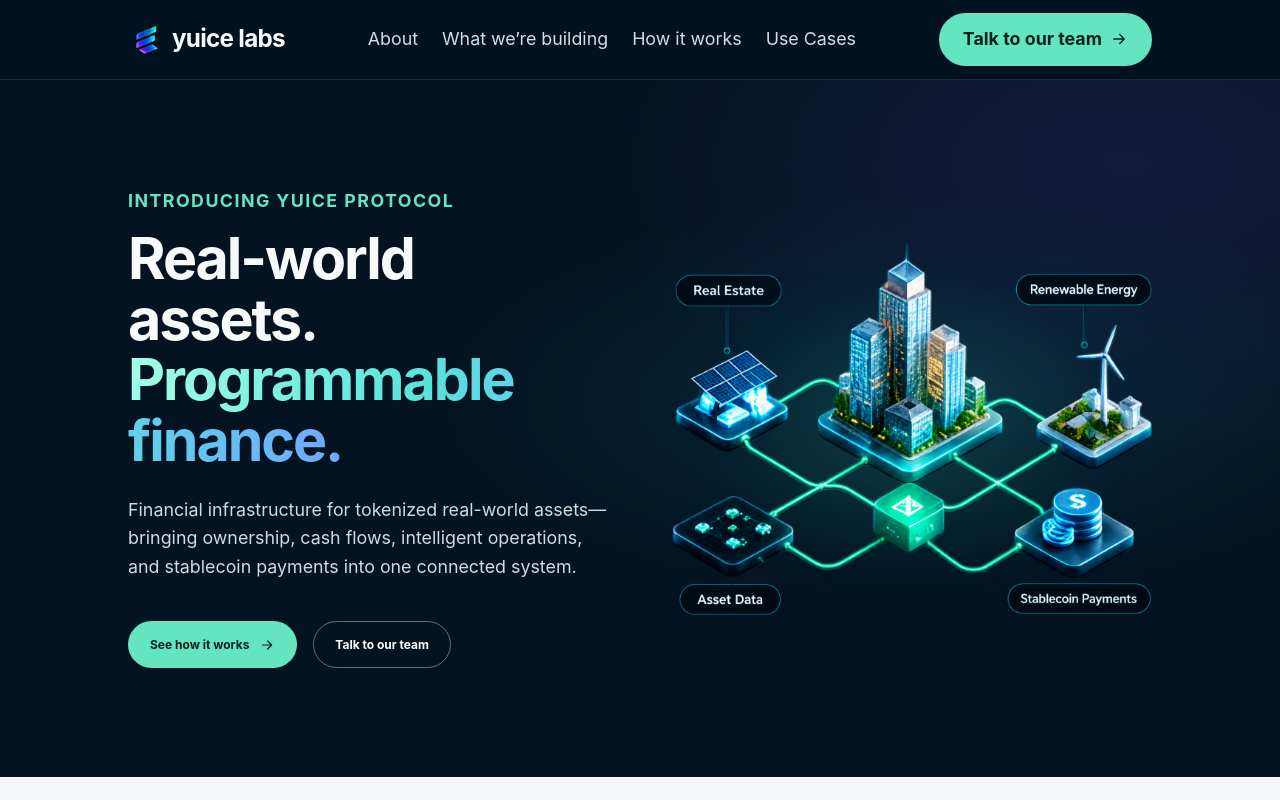
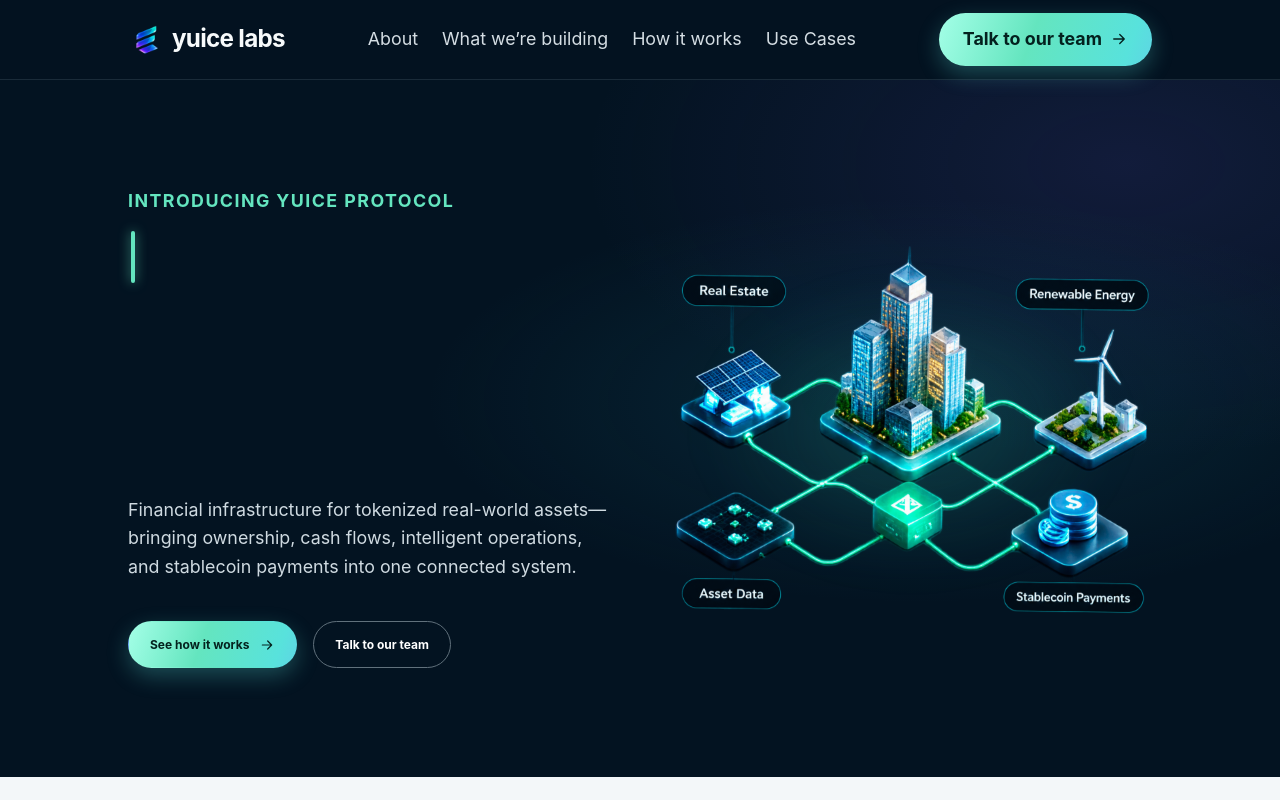
Before and after one commit to vision-world001/yuice-labs-website, a React (Vite) app: page / in a window 1280 px wide. Shown: the top 800 px of the page. Built offline with nearby package versions, Linux system fonts and the light colour scheme.

Commit message:
complete-firstpage

```diff
--- a/src/components/home/HeroIllustration.tsx
+++ b/src/components/home/HeroIllustration.tsx
@@ -1,7 +1,52 @@
+import { useEffect, useRef } from 'react';
+
+const MOVE_MS = 3200;
+
+function randomBetween(min: number, max: number) {
+  return min + Math.random() * (max - min);
+}
+
 export function HeroIllustration() {
+  const imageRef = useRef<HTMLImageElement>(null);
+
+  // Gentle float: every few seconds glide to a new random offset and tilt.
+  // The image is shrunk a little first and only moved within the room that frees up,
+  // so it never crosses the column (and page margin) edges.
+  useEffect(() => {
+    const image = imageRef.current;
+    if (!image || window.matchMedia('(prefers-reduced-motion: reduce)').matches) {
+      return undefined;
+    }
+
+    function float() {
+      if (!image) return;
+      const scale = randomBetween(0.96, 0.99);
+      const tilt = randomBetween(-0.8, 0.8);
+      // Room left around the shrunk, tilted image's bounding box.
+      const w = image.offsetWidth * scale;
+      const h = image.offsetHeight * scale;
+      const angle = (Math.abs(tilt) * Math.PI) / 180;
+      const boundW = w * Math.cos(angle) + h * Math.sin(angle);
+      const boundH = w * Math.sin(angle) + h * Math.cos(angle);
+      const roomX = Math.max(0, (image.offsetWidth - boundW) / 2 - 2);
+      const roomY = Math.max(0, (image.offsetHeight - boundH) / 2 - 2);
+      const x = randomBetween(-roomX, roomX);
+      const y = randomBetween(-roomY, roomY);
+      image.style.transform = `translate(${x.toFixed(1)}px, ${y.toFixed(1)}px) rotate(${tilt.toFixed(2)}deg) scale(${scale.toFixed(3)})`;
+    }
+
+    const start = window.setTimeout(float, 50);
+    const timer = window.setInterval(float, MOVE_MS);
+    return () => {
+      window.clearTimeout(start);
+      window.clearInterval(timer);
+    };
+  }, []);
+
   return (
     <div className="hero-art">
       <img
+        ref={imageRef}
         src="/hero-assets.png"
         width={1300}
         height={1010}
--- a/src/components/home/HeroSection.tsx
+++ b/src/components/home/HeroSection.tsx
@@ -1,6 +1,7 @@
 import { HeroIllustration } from './HeroIllustration';
 import { Icon } from '../ui/Icon';
 import { SectionLabel } from '../ui/SectionLabel';
+import { TypewriterTitle } from './TypewriterTitle';
 
 export function HeroSection() {
   return (
@@ -8,11 +9,7 @@
       <div className="page-width hero-grid">
         <div className="hero-copy">
           <SectionLabel>Introducing Yuice Protocol</SectionLabel>
-          <h1>
-            Real-world assets.
-            <br />
-            <span>Programmable finance.</span>
-          </h1>
+          <TypewriterTitle lead="Real-world assets." accent="Programmable finance." />
           <p>
             Financial infrastructure for tokenized real-world assets—bringing
             ownership, cash flows, intelligent operations, and stablecoin
--- /dev/null
+++ b/src/components/home/TypewriterTitle.tsx
@@ -0,0 +1,82 @@
+import { useEffect, useState } from 'react';
+
+interface TypewriterTitleProps {
+  /** First line, in the regular title colour. */
+  lead: string;
+  /** Second line, in the gradient accent. */
+  accent: string;
+}
+
+const TYPE_MS = 65;
+const DELETE_MS = 32;
+const HOLD_MS = 2400;
+const RESTART_MS = 600;
+
+type Phase = 'typing' | 'holding' | 'deleting' | 'waiting';
+
+/**
+ * Types the title out character by character, holds it, erases it, and repeats.
+ * The full text is always rendered invisibly underneath so the layout never shifts,
+ * and assistive technology reads the complete title via aria-label.
+ */
+export function TypewriterTitle({ lead, accent }: TypewriterTitleProps) {
+  const total = lead.length + accent.length;
+  const [count, setCount] = useState(0);
+  const [phase, setPhase] = useState<Phase>('typing');
+  const [reduceMotion, setReduceMotion] = useState(
+    () => typeof window !== 'undefined' && window.matchMedia('(prefers-reduced-motion: reduce)').matches,
+  );
+
+  useEffect(() => {
+    const query = window.matchMedia('(prefers-reduced-motion: reduce)');
+    const update = () => setReduceMotion(query.matches);
+    query.addEventListener('change', update);
+    return () => query.removeEventListener('change', update);
+  }, []);
+
+  useEffect(() => {
+    if (reduceMotion) return undefined;
+
+    let delay = TYPE_MS;
+    let next: () => void;
+    if (phase === 'typing') {
+      next = count < total ? () => setCount(count + 1) : () => setPhase('holding');
+    } else if (phase === 'holding') {
+      delay = HOLD_MS;
+      next = () => setPhase('deleting');
+    } else if (phase === 'deleting') {
+      delay = DELETE_MS;
+      next = count > 0 ? () => setCount(count - 1) : () => setPhase('waiting');
+    } else {
+      delay = RESTART_MS;
+      next = () => setPhase('typing');
+    }
+
+    const timer = window.setTimeout(next, delay);
+    return () => window.clearTimeout(timer);
+  }, [count, phase, reduceMotion, total]);
+
+  const shown = reduceMotion ? total : count;
+  const leadShown = lead.slice(0, Math.min(shown, lead.length));
+  const accentShown = accent.slice(0, Math.max(0, shown - lead.length));
+  const caretOnAccent = shown > lead.length;
+  const caret = !reduceMotion && <span className="type-caret" aria-hidden="true" />;
+
+  return (
+    <h1 className="typewriter-title" aria-label={`${lead} ${accent}`}>
+      {/* Invisible full title reserves the final size. */}
+      <span className="typewriter-ghost" aria-hidden="true">
+        {lead}
+        <br />
+        <span className="title-accent">{accent}</span>
+      </span>
+      <span className="typewriter-live" aria-hidden="true">
+        {leadShown}
+        {!caretOnAccent && caret}
+        <br />
+        <span className="title-accent">{accentShown}</span>
+        {caretOnAccent && caret}
+      </span>
+    </h1>
+  );
+}
--- a/src/index.css
+++ b/src/index.css
@@ -36,6 +36,8 @@
   --muted: #aebbc6;
   --ink: #091a2a;
   --pale: #f3f7f9;
+  /* Shared gradient for every filled button (same family as the hero accent text) */
+  --gradient-cta: linear-gradient(110deg, #a4ffe7 0%, #64e5bf 30%, #58e2dc 60%, #72a7ff 100%);
 }
 
 * { box-sizing: border-box; }
@@ -58,8 +60,8 @@
 .main-nav a { height: 100%; position: relative; display: flex; align-items: center; transition: color .2s ease; }
 .main-nav a:hover, .main-nav a.active { color: #fff; }
 .main-nav a.active::after { position: absolute; content: ""; height: 2px; background: var(--mint); left: 0; right: 0; bottom: 0; }
-.nav-cta { display: inline-flex; align-items: center; gap: var(--space-2xs); background: var(--mint); color: #03211e; border-radius: 30px; padding: 13px 24px; font-size: var(--fs-body); font-weight: 650; transition: background .2s ease, transform .2s ease; }
-.nav-cta:hover, .button-primary:hover { background: #84efd0; transform: translateY(-1px); }
+.nav-cta { display: inline-flex; align-items: center; gap: var(--space-2xs); background: var(--gradient-cta) 0 0 / 150% 100%; color: #03211e; border-radius: 30px; padding: 13px 24px; font-size: var(--fs-body); font-weight: 650; transition: background-position .4s ease, transform .2s ease, box-shadow .2s ease; box-shadow: 0 8px 22px rgba(88, 226, 220, .28); }
+.nav-cta:hover, .button-primary:hover, .form-submit:hover { background-position: 100% 0; transform: translateY(-1px); box-shadow: 0 12px 28px rgba(114, 167, 255, .35); }
 .menu-toggle, .main-nav .nav-cta-menu { display: none; }
 .skip-link { position: fixed; z-index: 20; top: 8px; left: 8px; padding: 10px 14px; transform: translateY(-150%); border-radius: 7px; color: var(--navy); background: var(--mint); font-weight: 650; }
 .skip-link:focus { transform: translateY(0); }
@@ -70,23 +72,27 @@
 h1, h2 { letter-spacing: -.035em; }
 h3 { letter-spacing: -.02em; }
 h1 { max-width: 640px; margin-bottom: var(--space-md); font-size: var(--fs-title); line-height: var(--lh-title); font-weight: 650; }
-h1 span { color: #70e4c1; background: linear-gradient(100deg, #a4ffe7 0%, #58e2dc 50%, #72a7ff 100%); -webkit-background-clip: text; background-clip: text; -webkit-text-fill-color: transparent; }
+.title-accent { color: #70e4c1; background: linear-gradient(100deg, #a4ffe7 0%, #58e2dc 50%, #72a7ff 100%); -webkit-background-clip: text; background-clip: text; -webkit-text-fill-color: transparent; }
 h2 { margin-bottom: var(--space-md); font-size: var(--fs-title); line-height: var(--lh-title); font-weight: 650; }
 h3 { margin-bottom: var(--space-xs); font-size: var(--fs-subtitle); line-height: var(--lh-subtitle); font-weight: 650; }
 .hero { overflow: hidden; min-height: 500px; display: flex; align-items: center; background: radial-gradient(ellipse at 72% 46%, rgba(20, 109, 132, .22), transparent 38%), radial-gradient(ellipse at 88% 12%, rgba(92, 73, 192, .16), transparent 34%), var(--navy); }
 .hero-grid { display: grid; grid-template-columns: 1fr 1fr; gap: var(--space-xl); align-items: center; padding-top: var(--space-section); padding-bottom: var(--space-section); }
 .hero-copy { position: relative; z-index: 1; }
+/* Typewriter title: the ghost copy holds the final size, the live copy is layered on top */
+.typewriter-title { display: grid; }.typewriter-ghost, .typewriter-live { grid-area: 1 / 1; }.typewriter-ghost { visibility: hidden; }
+.type-caret { display: inline-block; width: .06em; height: .92em; margin-left: .06em; vertical-align: -.08em; border-radius: 2px; background: var(--mint); box-shadow: 0 0 12px rgba(100, 229, 191, .7); animation: caret-blink 1s steps(1) infinite; }
+@keyframes caret-blink { 50% { opacity: 0; } }
 .hero-copy > p:not(.eyebrow) { max-width: 520px; margin: 0; color: #cfdae1; font-size: var(--fs-body); line-height: var(--lh-body); }
 .hero-actions { display: flex; flex-wrap: wrap; gap: var(--space-sm); margin-top: var(--space-lg); }
 .hero-copy > .hero-note { display: flex; align-items: center; gap: var(--space-2xs); margin-top: var(--space-md); color: #96aeba; font-size: 11px; letter-spacing: .1px; }
 .hero-note span { color: #72baff; }
 .button { min-height: 47px; display: inline-flex; align-items: center; justify-content: center; gap: 10px; padding: 0 21px; border: 1px solid transparent; border-radius: 30px; font-weight: 650; font-size: 12px; transition: .2s ease; cursor: pointer; }
-.button-primary { background: var(--mint); color: #04221e; }
+.button-primary { color: #04221e; background: var(--gradient-cta) 0 0 / 150% 100%; box-shadow: 0 8px 22px rgba(88, 226, 220, .28); transition: background-position .4s ease, transform .2s ease, box-shadow .2s ease; }
 .button-outline { color: #fff; border-color: #61717c; background: transparent; }
 .button-outline:hover { border-color: var(--mint); color: var(--mint); }
 .hero-art { position: relative; isolation: isolate; }
 .hero-art::before { position: absolute; z-index: -1; inset: 10% 5%; content: ""; border-radius: 50%; background: radial-gradient(ellipse, rgba(52, 214, 180, .16), transparent 68%); filter: blur(24px); }
-.hero-art img { width: 100%; height: auto; }
+.hero-art img { width: 100%; height: auto; transform: scale(.975); transition: transform 3.2s ease-in-out; will-change: transform; }
 .about, .approach, .process, .ai-operations, .markets, .trust, .contact { padding: var(--space-section) 0; }
 .about-grid { display: grid; grid-template-columns: .85fr 1.15fr; gap: var(--space-xl); align-items: start; }
 .about-copy h2 { max-width: 640px; }
@@ -183,7 +189,7 @@
 .action-card { display: grid; grid-template-columns: 34px minmax(0, 1fr); align-content: center; gap: 10px; padding: 14px 16px; }
 .action-icon { display: grid; width: 34px; height: 34px; place-items: center; border: 1px solid rgba(100, 229, 191, .35); border-radius: 10px; color: var(--mint); background: rgba(100, 229, 191, .1); }.action-icon svg { width: 20px; height: 20px; }
 .action-body b { display: block; color: var(--mint); font-size: 14px; font-weight: 650; }.action-body p { margin: 3px 0 1px; color: #e3ecf0; font-size: 12px; }.action-body small { color: #9fb1bc; font-size: 12px; }
-.action-buttons { display: flex; flex-wrap: wrap; gap: 8px; margin-top: 14px; }.action-buttons button { flex: 1; padding: 7px 10px; border: 1px solid #50687a; border-radius: 8px; color: #f3f8f9; background: transparent; font-size: 13px; font-weight: 600; white-space: nowrap; cursor: default; }.action-buttons button:first-child { border-color: transparent; color: #06251f; background: linear-gradient(135deg, #8ff5d6, var(--mint)); box-shadow: 0 0 16px rgba(100, 229, 191, .3); }
+.action-buttons { display: flex; flex-wrap: wrap; gap: 8px; margin-top: 14px; }.action-buttons button { flex: 1; padding: 7px 10px; border: 1px solid #50687a; border-radius: 8px; color: #f3f8f9; background: transparent; font-size: 13px; font-weight: 600; white-space: nowrap; cursor: default; }.action-buttons button:first-child { border-color: transparent; color: #06251f; background: var(--gradient-cta); box-shadow: 0 0 16px rgba(100, 229, 191, .3); }
 /* Intro on top, the three sectors in an even row below */
 .markets-grid { display: grid; grid-template-columns: minmax(0, 1fr); gap: var(--space-lg); }
 .markets-intro h2 { max-width: 1000px; }.markets-intro .line-break { display: block; }.markets-intro > p:not(.eyebrow) { max-width: 640px; }
@@ -218,7 +224,7 @@
 .contact-form [aria-invalid="true"] { border-color: #e5484d; background-color: #fff8f8; }.contact-form [aria-invalid="true"]:focus { border-color: #e5484d; box-shadow: 0 0 0 3px rgba(229, 72, 77, .15); }
 .field-error { color: #c92a2f; font-size: 13px; font-weight: 500; line-height: 1.4; }
 .message-field { display: grid; gap: var(--space-2xs); }.message-meta { display: flex; justify-content: space-between; gap: var(--space-sm); }.char-count { flex: 0 0 auto; color: #8e9aa3; font-size: 13px; font-variant-numeric: tabular-nums; }.char-count.is-over { color: #c92a2f; }
-.form-submit { justify-self: start; min-width: 260px; min-height: 56px; padding: 0 36px; border: 0; font-size: 16px; background: linear-gradient(135deg, #8ff5d6, var(--mint)); box-shadow: 0 10px 24px rgba(100, 229, 191, .35); }.form-success { padding: 12px 16px; border: 1px solid #a6e6d3; border-radius: 10px; color: #145b48; background: #e8faf4; font-size: 15px; }
+.form-submit { justify-self: start; min-width: 260px; min-height: 56px; padding: 0 36px; border: 0; font-size: 16px; }.form-success { padding: 12px 16px; border: 1px solid #a6e6d3; border-radius: 10px; color: #145b48; background: #e8faf4; font-size: 15px; }
 /* Footer: brand | centred nav | socials, then copyright centred with legal links right */
 .site-footer { padding: var(--space-xl) 0 0; background: #031321; }
 .footer-main { display: grid; grid-template-columns: minmax(0, 1fr) auto minmax(0, 1fr); align-items: start; gap: var(--space-lg) var(--space-md); padding-bottom: var(--space-lg); }
@@ -294,6 +300,7 @@
 }
 
 @media (prefers-reduced-motion: reduce) {
+  .type-caret { animation: none; }
   .pillar-card::before { animation: none; }
   *, *::before, *::after { scroll-behavior: auto !important; transition-duration: .01ms !important; animation-duration: .01ms !important; }
 }
```
